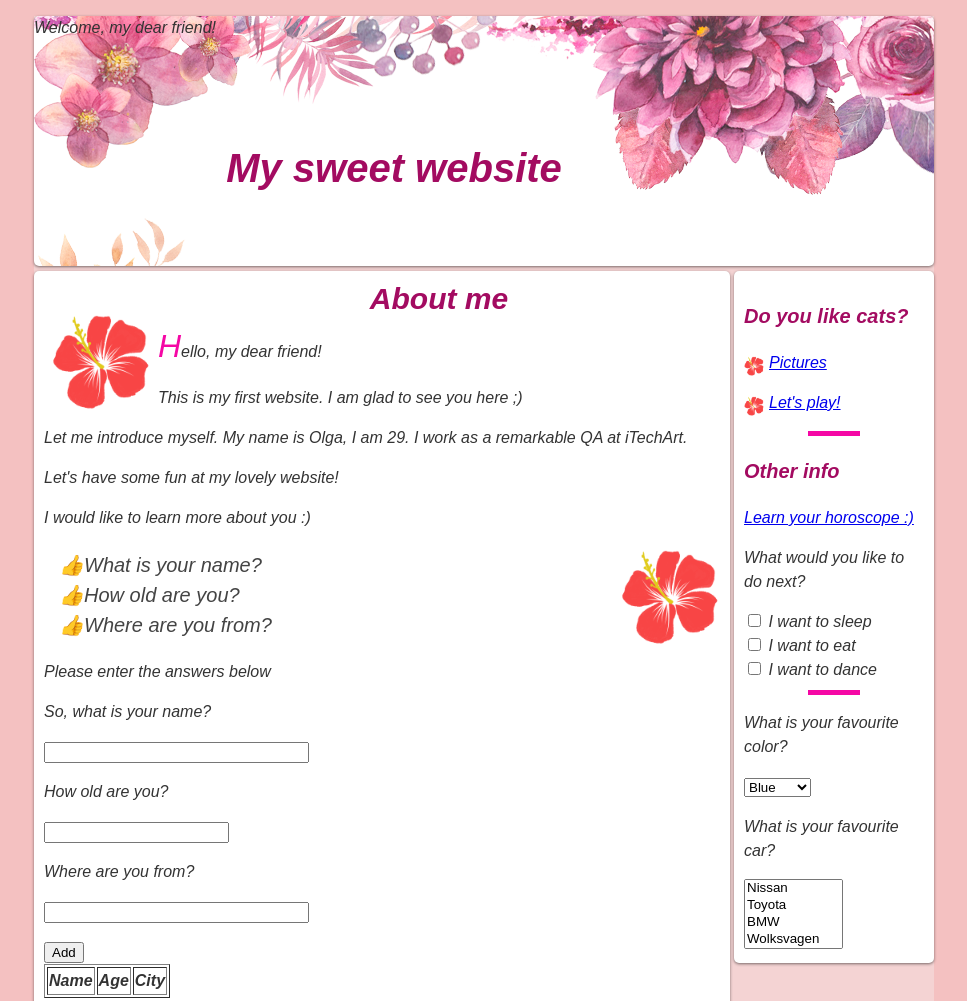
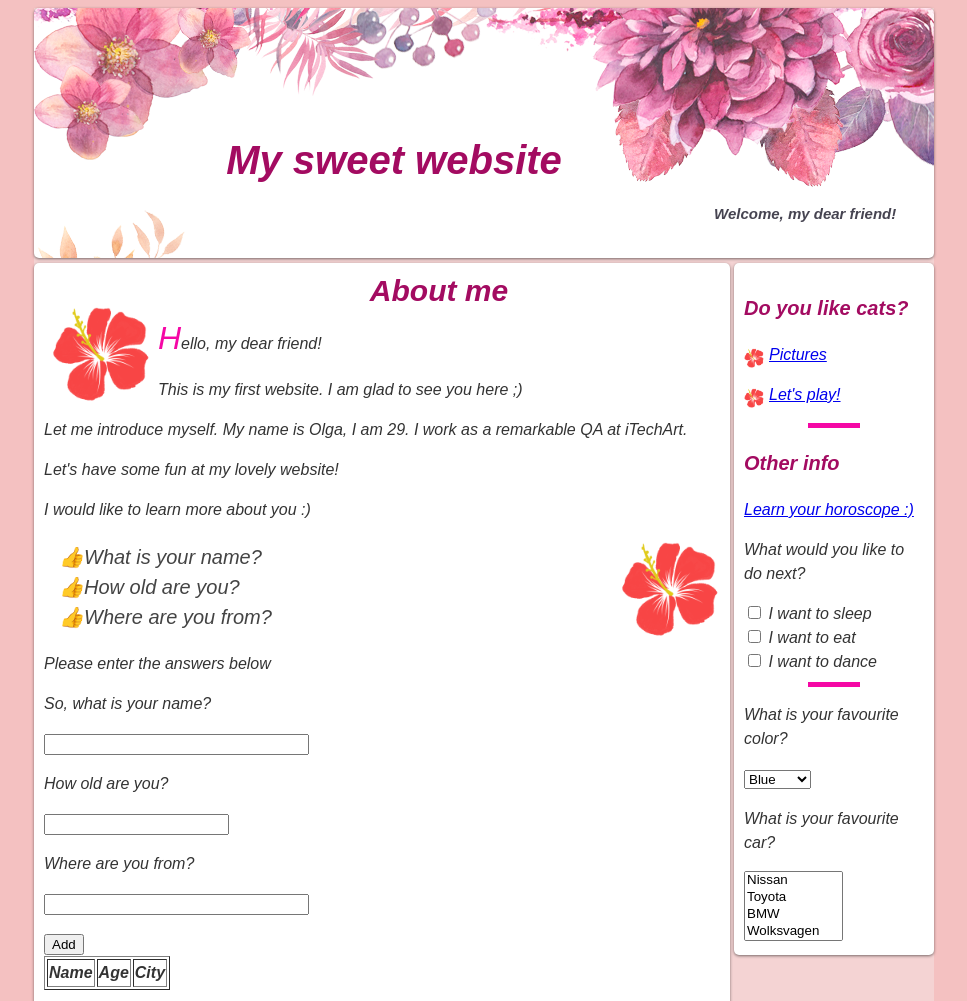
Before and after one commit to bonnyblue123/bonnyblue123.github.io, a plain HTML site: page index.html in a window 1280 px wide. Shown: the top 1001 px of the page, without its empty margins (156-1123 px from the left). Drawn offline with Linux system fonts and the light colour scheme.

Commit message:
Update style.css

```diff
--- a/style.css
+++ b/style.css
@@ -41,7 +41,7 @@ h1{
   margin-right: -50%;
   transform: translate(-50%, -50%);
 }
-.nomer{
+.welcome{
   position:absolute;
   top:180px;
   left:680px;
```
